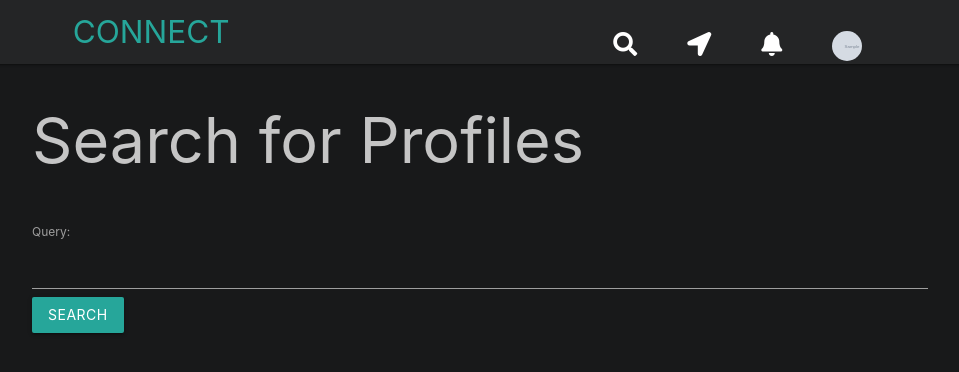
After one commit to manav2000/CONNECT-social-media-app, a Django app: page /search/ in a window 1280 px wide. The commit adds this page. Shown: the top 372 px of the page, without its empty margins (160-1119 px from the left). Run offline with Django 3.2, Linux system fonts and the light colour scheme; a user stored in the database is signed in; tables that the repository leaves empty hold one stand-in row (values such as "Sample post"); grey boxes marked "Sample" are stand-in pictures; some libraries are stand-ins or nearby versions.

Commit message:
working on profiles

```diff
--- a/connect/forms.py
+++ b/connect/forms.py
@@ -22,3 +22,7 @@ class UserRegistrationForm(forms.ModelForm):
         if cd['password'] != cd['password2']:
             raise forms.ValidationError('Passwords don\'t match.')
         return cd['password2']
+
+
+class SearchProfileForm(forms.Form):
+    query = forms.CharField()
--- a/connect/urls.py
+++ b/connect/urls.py
@@ -17,12 +17,13 @@ from django.contrib import admin
 from django.urls import path, include
 from django.conf import settings
 from django.conf.urls.static import static
-from .views import home_view, user_login, user_signup, user_logout, notifications
+from .views import home_view, user_login, user_signup, user_logout, notifications, profile_search_view
 
 urlpatterns = [
     path('admin/', admin.site.urls),
     path('', home_view, name="home"),
     path('notifications/', notifications, name="notifications"),
+    path('search/', profile_search_view, name="profile_search"),
     path('login/', user_login, name="login"),
     path('signup/', user_signup, name="signup"),
     path('logout/', user_logout, name="logout"),
--- a/connect/views.py
+++ b/connect/views.py
@@ -2,9 +2,10 @@ from django.shortcuts import render, redirect
 from django.http import HttpResponse
 from django.contrib.auth.decorators import login_required
 from django.contrib.auth import login, logout, authenticate
+from django.contrib.postgres.search import SearchVector, SearchRank, SearchQuery, TrigramSimilarity
 from django.contrib.auth.models import User
 
-from .forms import LoginForm, UserRegistrationForm
+from .forms import LoginForm, UserRegistrationForm, SearchProfileForm
 
 from profiles.models import Profile, Relationship
 
@@ -15,9 +16,28 @@ def home_view(request):
 
 
 @login_required
+def profile_search_view(request):
+    form = SearchProfileForm()
+    query = None
+    results = []
+    if 'query' in request.GET:
+        form = SearchProfileForm(request.GET)
+        if form.is_valid():
+            query = form.cleaned_data['query']
+            results = Profile.objects.annotate(similarity=TrigramSimilarity(
+                'slug', query), ). filter(similarity__gt=0.1). order_by('-similarity')
+    return render(request, 'search.html', {
+        'form': form,
+        'query': query,
+        'results': results
+    })
+
+
+@login_required
 def notifications(request):
+    auth_user_profile = Profile.objects.get(user=request.user)
     follow_requests = Relationship.objects.get_all_follow_requests(
-        request.user)
+        auth_user_profile)
     return render(request, 'notifications.html', {
         'follow_requests': follow_requests
     })
--- a/profiles/models.py
+++ b/profiles/models.py
@@ -59,20 +59,20 @@ STATUS_CHOICES = (
 
 class RelationshipManager(models.Manager):
     def get_all_follow_requests(self, receiver):
-        p = Profile.objects.get(user=receiver)
-        return Relationship.objects.filter(receiver=p, status='send')
+        # p = Profile.objects.get(user=receiver)
+        return Relationship.objects.filter(receiver=receiver, status='send')
 
     def get_all_request_by_me(self, me):
-        p = Profile.objects.get(user=me)
-        return Relationship.objects.filter(sender=p, status='send')
+        # p = Profile.objects.get(user=me)
+        return Relationship.objects.filter(sender=me, status='send')
 
     def get_all_followers(self, receiver):
-        p = Profile.objects.get(user=receiver)
-        return Relationship.objects.filter(receiver=p, status='accepted')
+        # p = Profile.objects.get(user=receiver)
+        return Relationship.objects.filter(receiver=receiver, status='accepted')
 
     def get_all_following(self, sender):
-        p = Profile.objects.get(user=sender)
-        return Relationship.objects.filter(sender=p, status='accepted')
+        # p = Profile.objects.get(user=sender)
+        return Relationship.objects.filter(sender=sender, status='accepted')
 
 
 class Relationship(models.Model):
--- a/requirements.txt
+++ b/requirements.txt
@@ -1,5 +1,7 @@
 asgiref==3.2.10
 Django==3.1.1
+Pillow==7.2.0
 psycopg2==2.8.6
+psycopg2-binary==2.8.6
 pytz==2020.1
 sqlparse==0.3.1
--- a/static/css/auth/form.css
+++ b/static/css/auth/form.css
@@ -19,7 +19,7 @@ body {
     margin: 0;
     padding: 25px;
     border-radius: max(0px, min(8px, calc((100vw - 4px - 100%) * 9999))) / 8px;
-    box-shadow: rgba(0, 0, 0, 0.2);
+    box-shadow: 0 5px 7px -7px rgba(0, 0, 0, 0.75);
 }
 
 
--- a/static/css/base.css
+++ b/static/css/base.css
@@ -30,9 +30,10 @@ nav {
     color: #26a69a !important;
 }
 
+/*
 .active {
     color: #26a69a;
-}
+} */
 
 #dropdown1 {
     min-width: 200px;
--- /dev/null
+++ b/static/css/search.css
@@ -0,0 +1,25 @@
+.collection {
+    border: none !important;
+    display: flex;
+    flex-direction: column;
+    align-items: center;
+}
+
+.collection>li {
+    border: none !important;
+    margin: 10px 0 !important;
+    background-color: #f2f2f2 !important;
+    border-radius: max(0px, min(8px, calc((100vw - 4px - 100%) * 9999))) / 8px !important;
+    box-shadow: 0 5px 7px -7px rgba(0, 0, 0, 0.75) !important;
+    width: 75%;
+    min-height: 70px !important;
+}
+
+form input {
+    color: white;
+}
+
+li img {
+    height: 45px !important;
+    width: 45px !important;
+}
--- a/templates/base.html
+++ b/templates/base.html
@@ -23,18 +23,10 @@
             <div class="nav__option_1">
                 <a href="/" class="brand-logo">CONNECT</a>
             </div>
-            <div class="nav__option_2">
-                <form>
-                    <div class="input-field">
-                        <input id="search" type="search" required>
-                        <label class="label-icon" for="search"><i class="material-icons">search</i></label>
-                        <i class="material-icons">close</i>
-                    </div>
-                </form>
-            </div>
             <div class="nav__option_3">
                 <ul class="right hide-on-med-and-down" style="display: flex; align-items:center;">
-                    <li><a href="{% url 'home' %}" class="active"><i class="fas fa-home-alt"></i></a></li>
+                    <li><a href="{% url 'home' %}"><i class="fas fa-home-alt"></i></a></li>
+                    <li><a href="{% url 'profile_search' %}"><i class="fas fa-search"></i></a></li>
                     <li><a href=""><i class="fas fa-location-arrow"></i></a></li>
                     <li><a href="{% url 'notifications' %}"><i class="fas fa-bell"></i></a></li>
                     <!-- Dropdown Trigger -->
@@ -64,9 +56,6 @@
         $(document).ready(function(){
             $('.modal').modal();
         });
-
-        $('#textarea1').val('New Text');
-        M.textareaAutoResize($('#textarea1'));
     </script>
 </body>
 </html>
--- /dev/null
+++ b/templates/search.html
@@ -0,0 +1,49 @@
+{% extends 'base.html' %}
+
+{% load static %}
+{% block head_css_site %}
+    <link rel="stylesheet" href="{% static 'css/search.css' %}">
+{% endblock head_css_site %}
+
+{% block body_profile %}
+
+{% if query %}
+    <div class="container">
+        <div class="row" style="color: rgba(255,255,255, 0.75)">
+            <h2> Profile containing <span style="color: #26a69a">"{{ query }}"</span> </h1>
+            <h4> {% with results.count as total_results %} Found {{ total_results }} result{{ total_results | pluralize }} {% endwith %} </h3>
+        </div>
+        <ul class="collection">
+        {% for profile in results %}
+            <li class="collection-item avatar">
+                {% if profile.avatar %}
+                    <img src="{{ profile.avatar.url }}" alt="" class="circle">
+                {% else %}
+                    <img src="{% static 'images/user.png' %}" alt="" class="circle">
+                {% endif %}
+                <a href="{% url 'profiles:profile-detail-view' profile.slug %}" class="title" style="color: #26a69a">{{profile.user.username}}</a>
+                <p style="color: grey">
+                    {{profile.first_name}} {{profile.last_name}}
+                </p>
+                <a href="#!" class="secondary-content"><i class="material-icons">grade</i></a>
+            </li>
+        {% endfor %}
+        <p><a href ="{% url "profile_search" %}" class="btn"> Search again </a> </p>
+    </div>
+{% else %}
+    <div class="container">
+        <div class="row" style="color: rgba(255,255,255, 0.75)">
+            <h1> Search for Profiles </h1>
+        </div>
+        <div class="row">
+            <form method="get">
+                {{ form.as_p }}
+                <button class="waves-effect waves-light btn" type="submit">Search</button>
+            </form>
+        </div>
+    </div>
+{% endif %}
+
+
+
+{% endblock body_profile %}
```
Also changed, not shown: profiles/views.py (+21 -20 lines), templates/profiles/profile-detail.html (+6 -4 lines).
